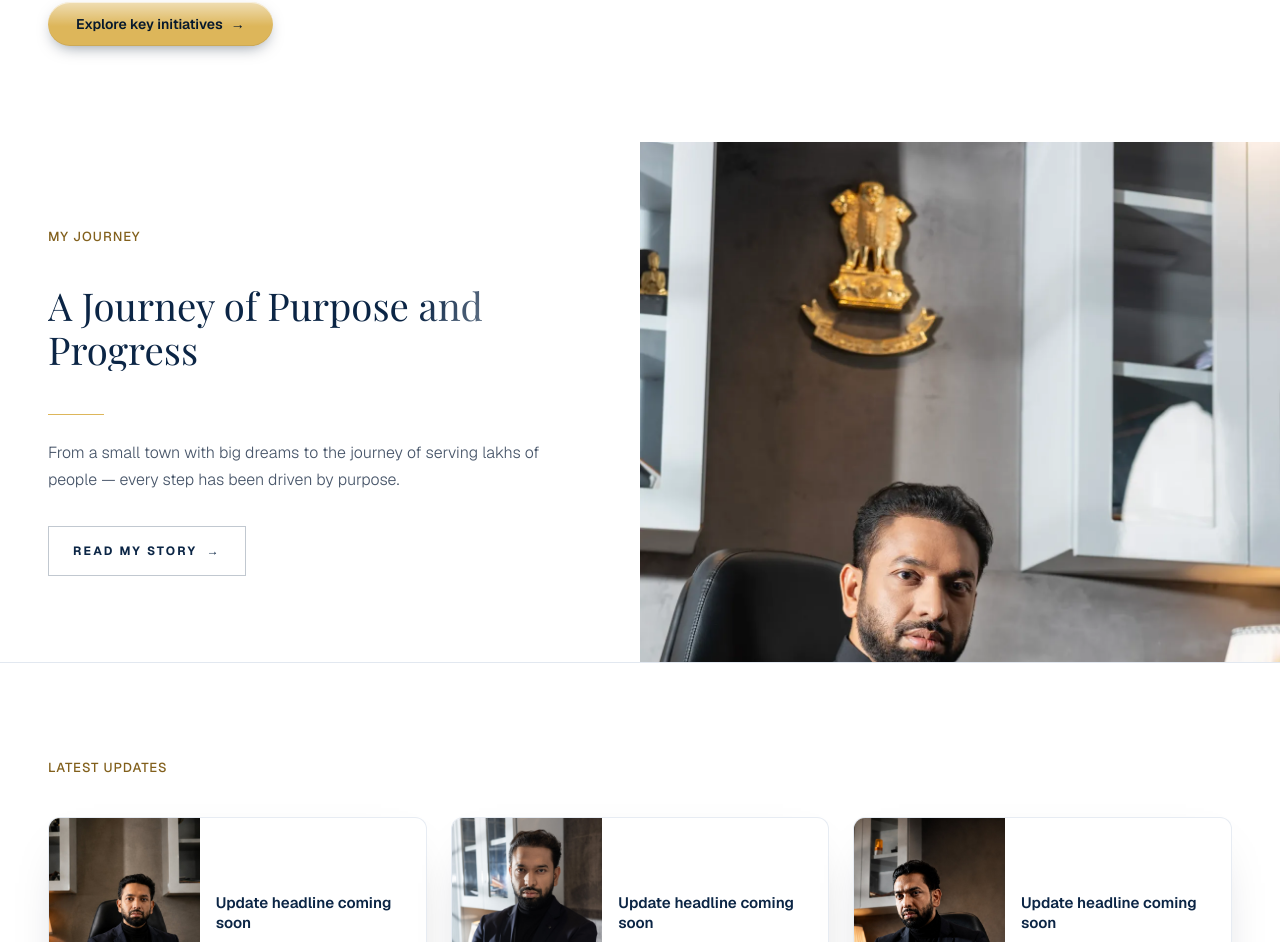
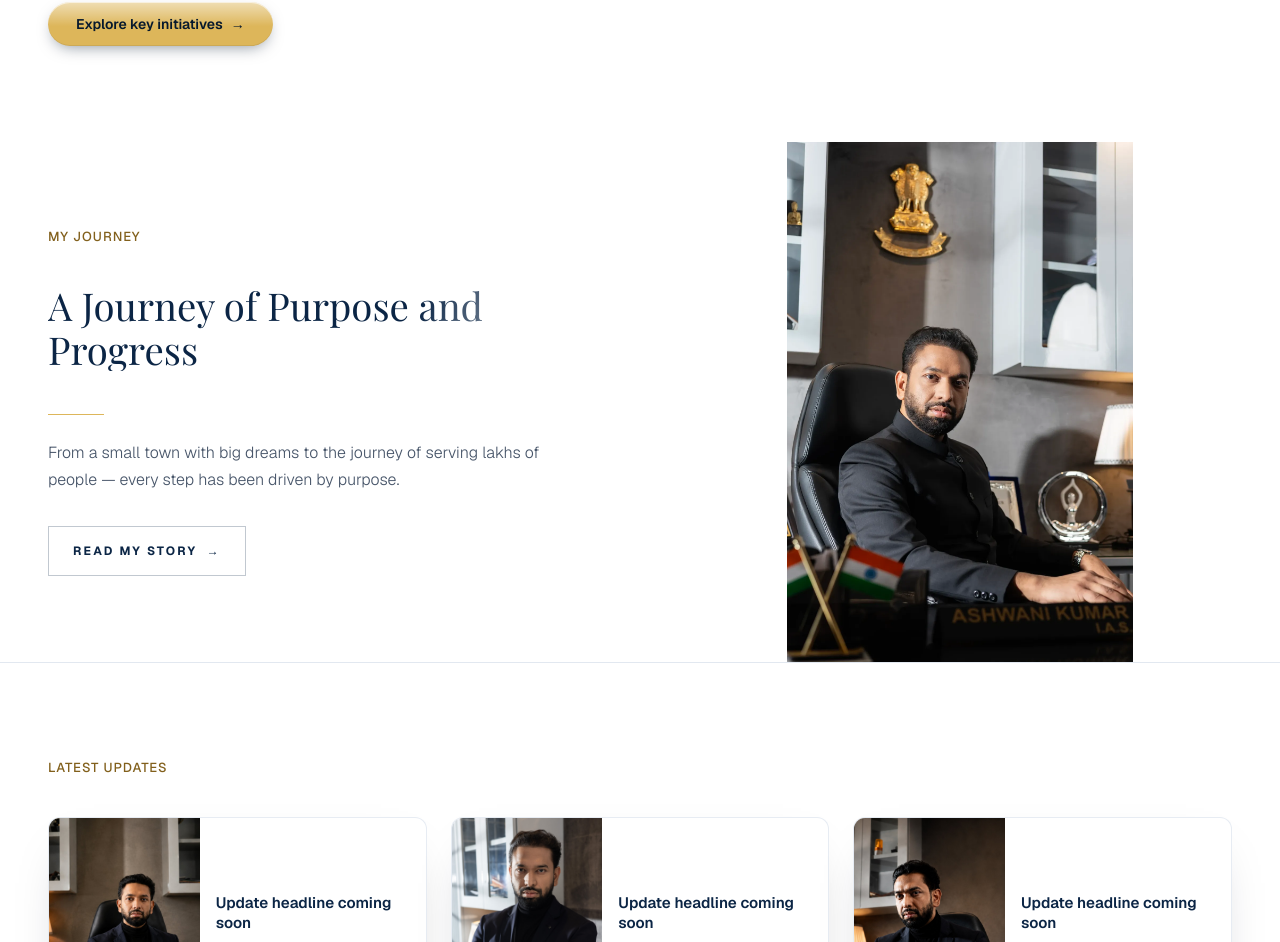
Before and after one commit to Ishaan18singh/ashwani-kumar-website, a Next.js app: page / in a window 1280 px wide. Shown: the part 1110-2052 px from the top of the page. Built offline with nearby package versions, Linux system fonts and the light colour scheme; a web font is replaced by a local one.

Commit message:
Show full portrait in My Journey section instead of cropping it

```diff
--- a/app/globals.css
+++ b/app/globals.css
@@ -1275,8 +1275,9 @@ html.dark .pub-card-source {
   inset: 0;
   width: 100%;
   height: 100%;
-  object-fit: cover;
-  object-position: top center;
+  object-fit: contain;
+  object-position: center;
+  background-color: #fff;
 }
 @media (max-width: 1023px) {
   .journey-grid {
```
